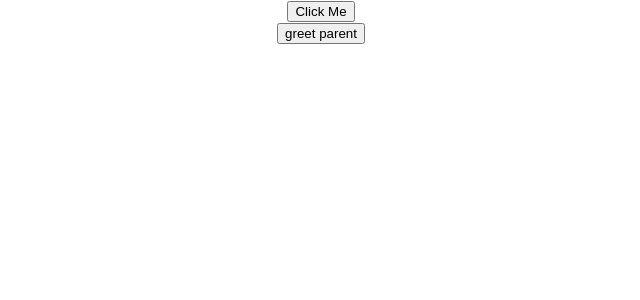
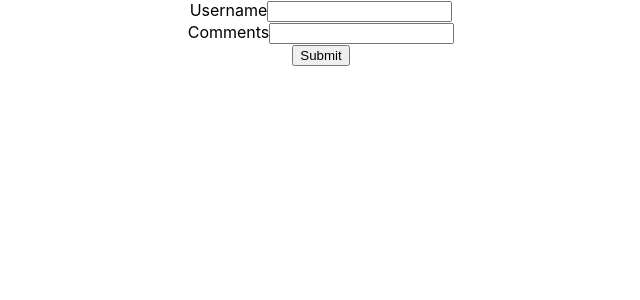
Before and after one commit to almasks/React, a React (Create React App) app: page / in a window 1280 px wide. Shown: the top 300 px of the page, without its empty margins (319-959 px from the left). Built offline with nearby package versions, Linux system fonts and the light colour scheme.

Commit message:
controlled components

```diff
--- a/src/App.js
+++ b/src/App.js
@@ -4,12 +4,22 @@ import Welcome from './components/Welcome';
 import Hello from './components/Hello';
 import Counter from './components/Counter';
 import ClassClick from './components/ClassClick';
-import ParentComponent from './ParentComponent';
+import ParentComponent from './components/ParentComponent';
+import UserGreeting from './components/UserGreeting';
+import NameList from './components/NameList';
+import StyleSheet from './components/StylesSheet';
+import Inline from './components/Inline';
+import Form from './components/Form';
 function App() {
   return (
     <div className="App">
-      <ClassClick/>
-      <ParentComponent/>
+      <Form/>
+      {/* <Inline/> */}
+  {/* <StyleSheet primary={true}/> */}
+      {/* <NameList/> */}
+      {/* <UserGreeting/> */}
+      {/* <ClassClick/>
+      <ParentComponent/> */}
       {/* <Message/> */}
       {/* <Counter/> */}
 
--- a/src/ParentComponent.js
+++ /dev/null
@@ -1,22 +0,0 @@
-import React,{Component} from "react";
-import ChildComponent from "./ChildComponent";
-class ParentComponent extends Component{
-    constructor(){
-        super()
-        this.state={
-            parentName:"parent"
-        }
-        this.greetParent=this.greetParent.bind(this)
-    }
-    greetParent(childName,grandchild){
-        alert(`Hello ${this.state.parentName} from ${childName} form ${grandchild}`)
-    }
-    render(){
-        return(
-            <div>
-                <ChildComponent greetHandler={this.greetParent}/>
-            </div>
-        )
-    }
-}
-export default ParentComponent
--- /dev/null
+++ b/src/components/Form.js
@@ -0,0 +1,46 @@
+import React,{Component} from "react";
+class Form extends Component{
+    constructor(props){
+        super(props)
+        this.state={
+            username:"",
+            comments:"",
+
+        }
+    }
+    handleChangeUser=(event)=>{
+        this.setState({
+            username:event.target.value
+        })
+
+    }
+    handleChangeComment=(event)=>{
+        this.setState({
+            comments:event.target.value
+        })
+
+    }
+    handleSubmit=event=>{
+        alert(`${this.state.username} is commented ${this.state.comments}`)
+    }
+
+    render(){
+        return(
+            <form onSubmit={this.handleSubmit}>
+                <div>
+                    <label>Username</label>
+                    <input type="text" value={this.state.username} onChange={this.handleChangeUser}/>
+                  </div>
+                  <div>
+                    <label>Comments</label>
+                    <input type="text" value={this.state.comments} onChange={this.handleChangeComment}/>
+
+                  </div>
+                  <button type="submit">Submit</button>
+
+            </form>
+        )
+
+}
+}
+export default Form
--- /dev/null
+++ b/src/components/Inline.js
@@ -0,0 +1,11 @@
+import React from "react";
+function Inline(){
+    const heading={
+        color:'blue',
+        fontSize:'78px'
+    }
+    return(
+        <div style={heading}>Inline</div>
+    )
+}
+export default Inline
--- /dev/null
+++ b/src/components/NameList.js
@@ -0,0 +1,33 @@
+import React from "react";
+import Person from "./Person";
+function NameList(){
+    const persons = [
+        {
+            id:1,
+            name:"Bruce",
+            age:30,
+            skill:"React"
+        },
+        {
+            id:2,
+            name:"Clark",
+            age:25,
+            skill:"Angular"
+        },{
+            id:3,
+            name:"Diana",
+            age:28,
+            skill:"vue"
+        }
+    ]
+    const personList= persons.map(person=><Person key={person.id}person={person}/>)
+
+    return(
+        <div>
+            {
+                personList
+            }
+        </div>
+    )
+}
+export default NameList
--- a/src/components/ParentComponent.js
+++ b/src/components/ParentComponent.js
@@ -1,8 +1,21 @@
 import React,{Component} from "react";
+import ChildComponent from "./ChildComponent";
 class ParentComponent extends Component{
+    constructor(){
+        super()
+        this.state={
+            parentName:"parent"
+        }
+        this.greetParent=this.greetParent.bind(this)
+    }
+    greetParent(childName,grandchild){
+        alert(`Hello ${this.state.parentName} from ${childName} form ${grandchild}`)
+    }
     render(){
         return(
-            <div>parent</div>
+            <div>
+                <ChildComponent greetHandler={this.greetParent}/>
+            </div>
         )
     }
 }
--- /dev/null
+++ b/src/components/Person.js
@@ -0,0 +1,9 @@
+import React from "react";
+function Person({person}){
+    return(
+        <div>
+            <h2>l am {person.name}. My age is {person.age} and I have skill in {person.skill}</h2>
+        </div>
+    )
+}
+export default Person
--- /dev/null
+++ b/src/components/StylesSheet.js
@@ -0,0 +1,9 @@
+import React from "react";
+import './myStyles.css'
+function StyleSheet (props){
+    let className=props.primary?'primary':""
+    return(
+        <div className={className}>StyleSheet</div>
+    )
+}
+export default StyleSheet
--- /dev/null
+++ b/src/components/UserGreeting.js
@@ -0,0 +1,14 @@
+import React,{Component} from "react";
+class UserGreeting extends Component{
+    constructor(){
+        super()
+        this.state={
+            isLoggedIn:false
+        }
+    }
+    render(){
+        return  this.state.isLoggedIn&&<div>welcome vishwas</div>
+
+    }
+}
+export default UserGreeting
--- /dev/null
+++ b/src/components/myStyles.css
@@ -0,0 +1,7 @@
+.primary{
+    color:blueviolet;
+    font-size: 72px;
+}
+.secondary{
+    background-color: black;
+}
```
Also changed, not shown: src/components/ChildComponent.js (renamed from src/ChildComponent.js).
